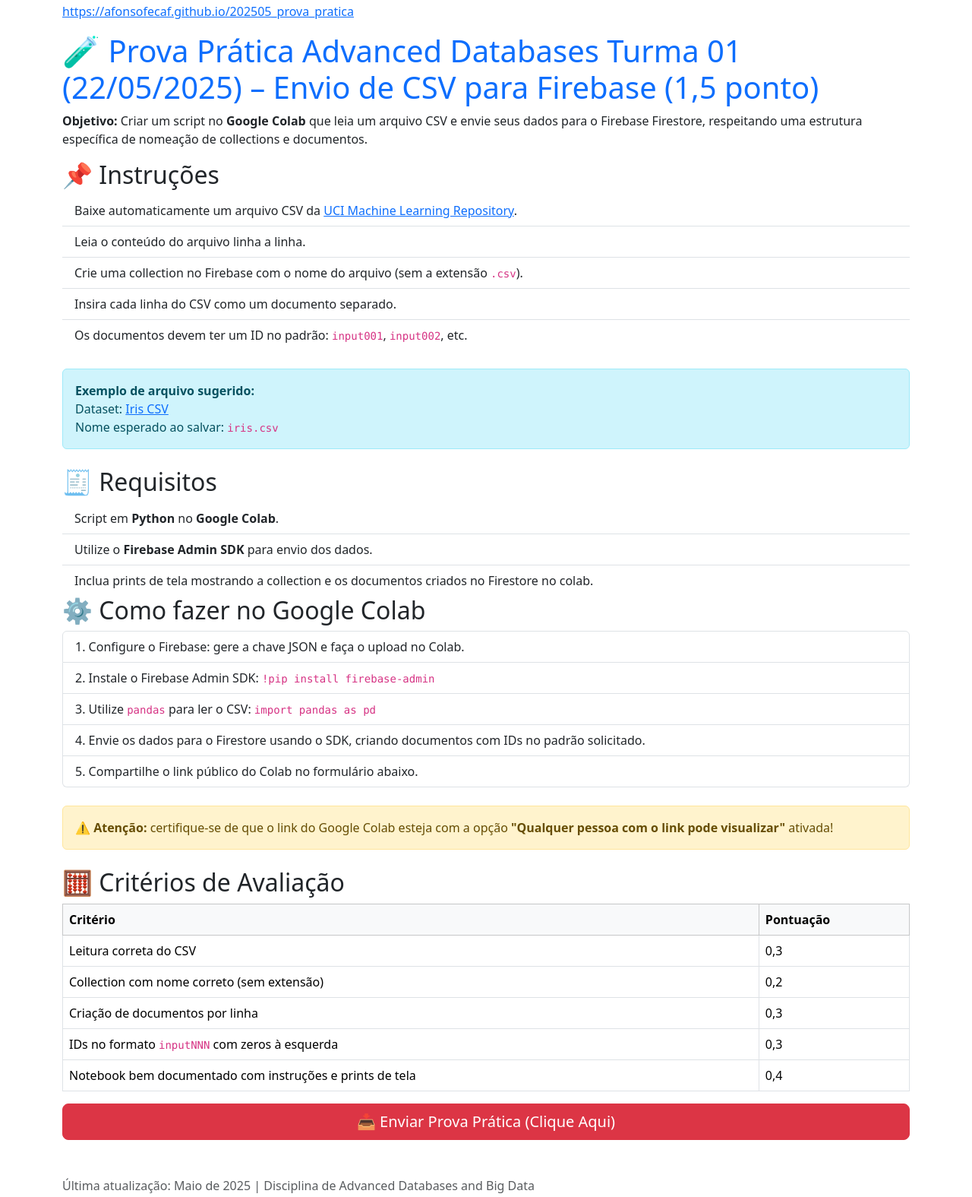
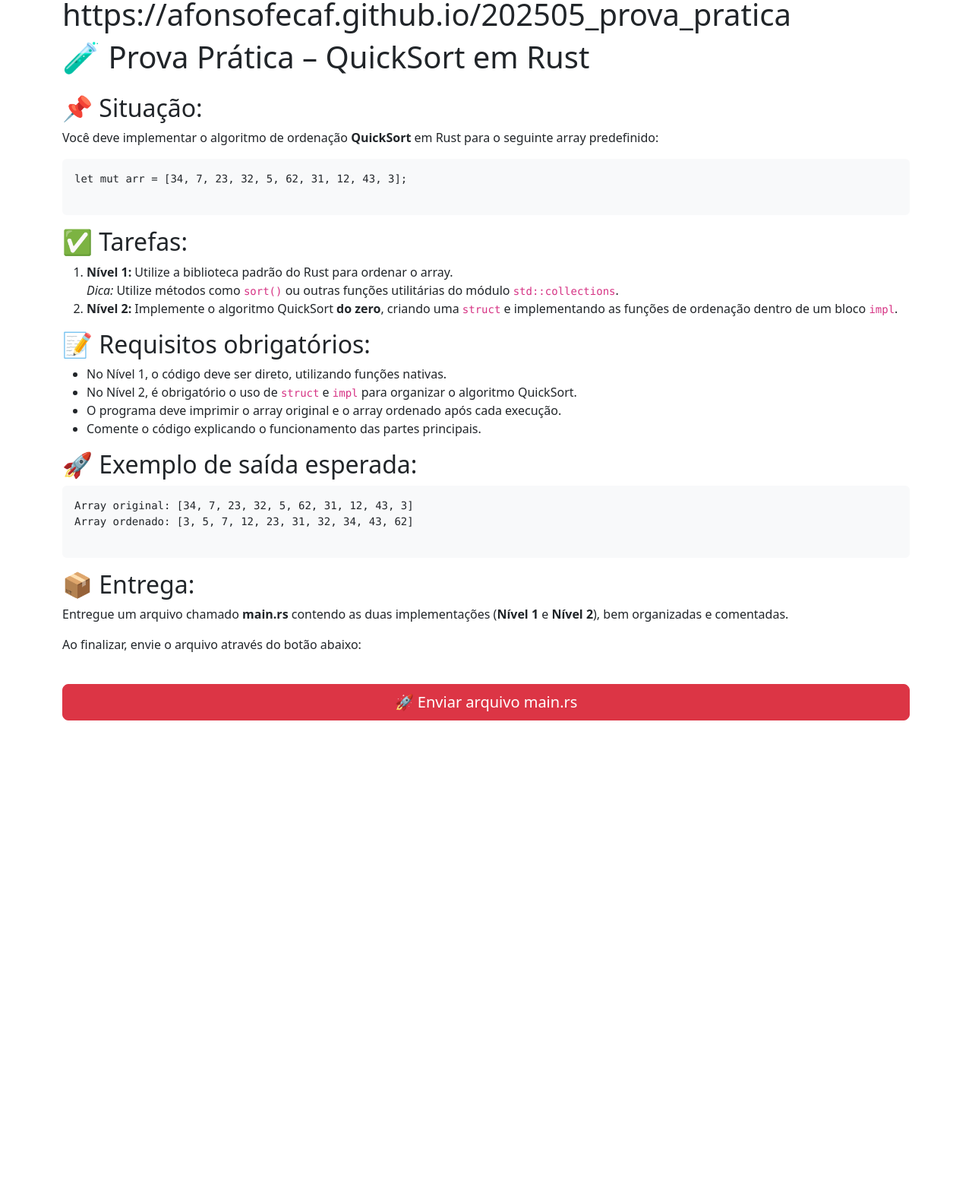
Before and after one commit to afonsofecaf/202505_prova_pratica, a plain HTML site: page index.html in a window 1280 px wide. Shown: the part 101-1676 px from the top of the page at 76% size. After the commit the page ends 1097 px from the top, so only its background shows below. Drawn offline with nearby package versions, Linux system fonts and the light colour scheme.

Commit message:
dssi 2 feira 1

```diff
--- a/index.html
+++ b/index.html
@@ -2,96 +2,65 @@
 <html lang="pt-BR">
 <head>
   <meta charset="UTF-8">
-  <title>Prova Prática – Envio de CSV para Firebase</title>
+  <title>Prova Prática – QuickSort em Rust</title>
   <link href="https://cdn.jsdelivr.net/npm/bootstrap@5.3.3/dist/css/bootstrap.min.css" rel="stylesheet">
 </head>
-<body class="container my-5">
+<body class="container py-5">
 
-  <h1 class="text-primary">Link de Acesso:</h1>
-  <p><a href="https://afonsofecaf.github.io/202505_prova_pratica" target="_blank">https://afonsofecaf.github.io/202505_prova_pratica</a></p>
+  <h1>Link de Acesso: https://afonsofecaf.github.io/202505_prova_pratica</h1>
+  <h1 class="mb-4">🧪 Prova Prática – QuickSort em Rust</h1>
 
-  <h1 class="text-primary">🧪 Prova Prática Advanced Databases Turma 01 (22/05/2025) – Envio de CSV para Firebase (1,5 ponto)</h1>
+  <h2>📌 Situação:</h2>
 
-  <p><strong>Objetivo:</strong> Criar um script no <strong>Google Colab</strong> que leia um arquivo CSV e envie seus dados para o Firebase Firestore, respeitando uma estrutura específica de nomeação de collections e documentos.</p>
+  <p>
+    Você deve implementar o algoritmo de ordenação <strong>QuickSort</strong> em Rust para o seguinte array predefinido:
+  </p>
 
-  <h2>📌 Instruções</h2>
-  <ul class="list-group list-group-flush">
-    <li class="list-group-item">Baixe automaticamente um arquivo CSV da <a href="https://archive.ics.uci.edu/" target="_blank">UCI Machine Learning Repository</a>.</li>
-    <li class="list-group-item">Leia o conteúdo do arquivo linha a linha.</li>
-    <li class="list-group-item">Crie uma collection no Firebase com o nome do arquivo (sem a extensão <code>.csv</code>).</li>
-    <li class="list-group-item">Insira cada linha do CSV como um documento separado.</li>
-    <li class="list-group-item">Os documentos devem ter um ID no padrão: <code>input001</code>, <code>input002</code>, etc.</li>
+  <pre class="bg-light p-3 rounded">
+let mut arr = [34, 7, 23, 32, 5, 62, 31, 12, 43, 3];
+  </pre>
+
+  <h2>✅ Tarefas:</h2>
+
+  <ol>
+    <li>
+      <strong>Nível 1:</strong> Utilize a biblioteca padrão do Rust para ordenar o array.<br>
+      <em>Dica:</em> Utilize métodos como <code>sort()</code> ou outras funções utilitárias do módulo <code>std::collections</code>.
+    </li>
+    <li>
+      <strong>Nível 2:</strong> Implemente o algoritmo QuickSort <strong>do zero</strong>, criando uma <code>struct</code> e implementando as funções de ordenação dentro de um bloco <code>impl</code>.
+    </li>
+  </ol>
+
+  <h2>📝 Requisitos obrigatórios:</h2>
+
+  <ul>
+    <li>No Nível 1, o código deve ser direto, utilizando funções nativas.</li>
+    <li>No Nível 2, é obrigatório o uso de <code>struct</code> e <code>impl</code> para organizar o algoritmo QuickSort.</li>
+    <li>O programa deve imprimir o array original e o array ordenado após cada execução.</li>
+    <li>Comente o código explicando o funcionamento das partes principais.</li>
   </ul>
 
-  <div class="alert alert-info my-4" role="alert">
-    <strong>Exemplo de arquivo sugerido:</strong><br>
-    Dataset: <a href="https://archive.ics.uci.edu/ml/machine-learning-databases/iris/iris.data" target="_blank">Iris CSV</a><br>
-    Nome esperado ao salvar: <code>iris.csv</code>
-  </div>
+  <h2>🚀 Exemplo de saída esperada:</h2>
 
-  <h2>🧾 Requisitos</h2>
-  <ul class="list-group list-group-flush">
-    <li class="list-group-item">Script em <strong>Python</strong> no <strong>Google Colab</strong>.</li>
-    <li class="list-group-item">Utilize o <strong>Firebase Admin SDK</strong> para envio dos dados.</li>
-    <li class="list-group-item">Inclua prints de tela mostrando a collection e os documentos criados no Firestore no colab.</li>
-  </ul>
+  <pre class="bg-light p-3 rounded">
+Array original: [34, 7, 23, 32, 5, 62, 31, 12, 43, 3]
+Array ordenado: [3, 5, 7, 12, 23, 31, 32, 34, 43, 62]
+  </pre>
 
-  <h2>⚙️ Como fazer no Google Colab</h2>
-  <ol class="list-group list-group-numbered">
-    <li class="list-group-item">Configure o Firebase: gere a chave JSON e faça o upload no Colab.</li>
-    <li class="list-group-item">Instale o Firebase Admin SDK: <code>!pip install firebase-admin</code></li>
-    <li class="list-group-item">Utilize <code>pandas</code> para ler o CSV: <code>import pandas as pd</code></li>
-    <li class="list-group-item">Envie os dados para o Firestore usando o SDK, criando documentos com IDs no padrão solicitado.</li>
-    <li class="list-group-item">Compartilhe o link público do Colab no formulário abaixo.</li>
-  </ol>
+  <h2>📦 Entrega:</h2>
 
-  <div class="alert alert-warning my-4" role="alert">
-    ⚠️ <strong>Atenção:</strong> certifique-se de que o link do Google Colab esteja com a opção <strong>"Qualquer pessoa com o link pode visualizar"</strong> ativada!
-  </div>
+  <p>
+    Entregue um arquivo chamado <strong>main.rs</strong> contendo as duas implementações (<strong>Nível 1</strong> e <strong>Nível 2</strong>), bem organizadas e comentadas.
+  </p>
 
-  <h2>🧮 Critérios de Avaliação</h2>
-  <table class="table table-bordered">
-    <thead class="table-light">
-      <tr>
-        <th>Critério</th>
-        <th>Pontuação</th>
-      </tr>
-    </thead>
-    <tbody>
-      <tr>
-        <td>Leitura correta do CSV</td>
-        <td>0,3</td>
-      </tr>
-      <tr>
-        <td>Collection com nome correto (sem extensão)</td>
-        <td>0,2</td>
-      </tr>
-      <tr>
-        <td>Criação de documentos por linha</td>
-        <td>0,3</td>
-      </tr>
-      <tr>
-        <td>IDs no formato <code>inputNNN</code> com zeros à esquerda</td>
-        <td>0,3</td>
-      </tr>
-      <tr>
-        <td>Notebook bem documentado com instruções e prints de tela</td>
-        <td>0,4</td>
-      </tr>
-    </tbody>
-  </table>
+  <p>
+    Ao finalizar, envie o arquivo através do botão abaixo:
+  </p>
 
-  <div class="d-grid gap-2">
-    <a href="https://docs.google.com/forms/d/e/1FAIpQLSe6Jx7ap-dqVKris7d5cnXSTDQrkuGCZ6eKhSCugJH79UjiLw/viewform?usp=dialog"
-       class="btn btn-danger btn-lg" target="_blank">
-      📥 Enviar Prova Prática (Clique Aqui)
-    </a>
-  </div>
+  <a class="btn btn-danger btn-lg w-100 mt-4" href="https://docs.google.com/forms/d/e/1FAIpQLSc-s5WjfeY6aRIHKPiuKtItKzZOX-J_EU8CenLxIhFpYiWQpg/viewform?usp=dialog" target="_blank">
+    🚀 Enviar arquivo main.rs
+  </a>
 
-  <footer class="text-muted mt-5">
-    Última atualização: Maio de 2025 | Disciplina de Advanced Databases and Big Data
-  </footer>
-
-  <script src="https://cdn.jsdelivr.net/npm/bootstrap@5.3.3/dist/js/bootstrap.bundle.min.js"></script>
 </body>
 </html>
```
